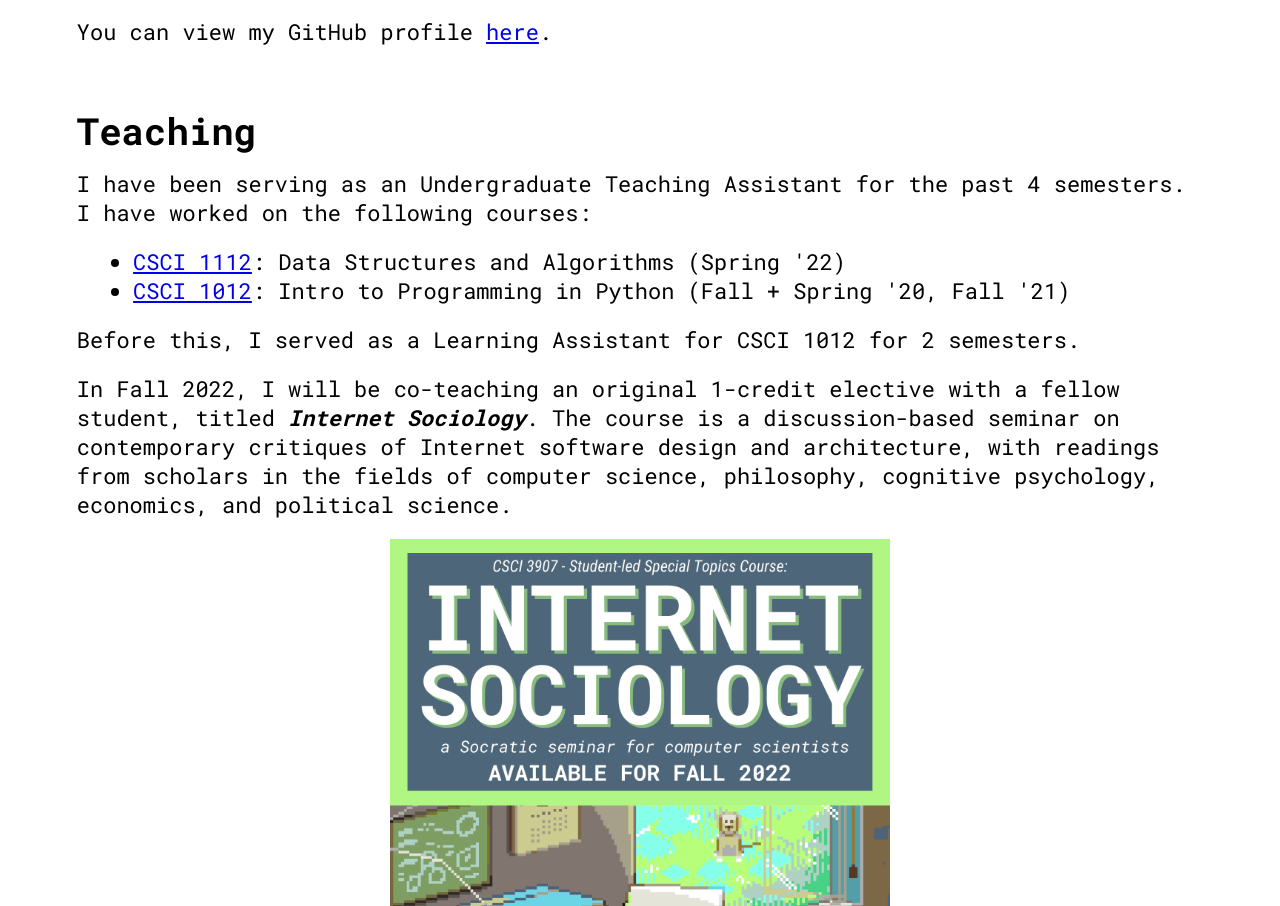
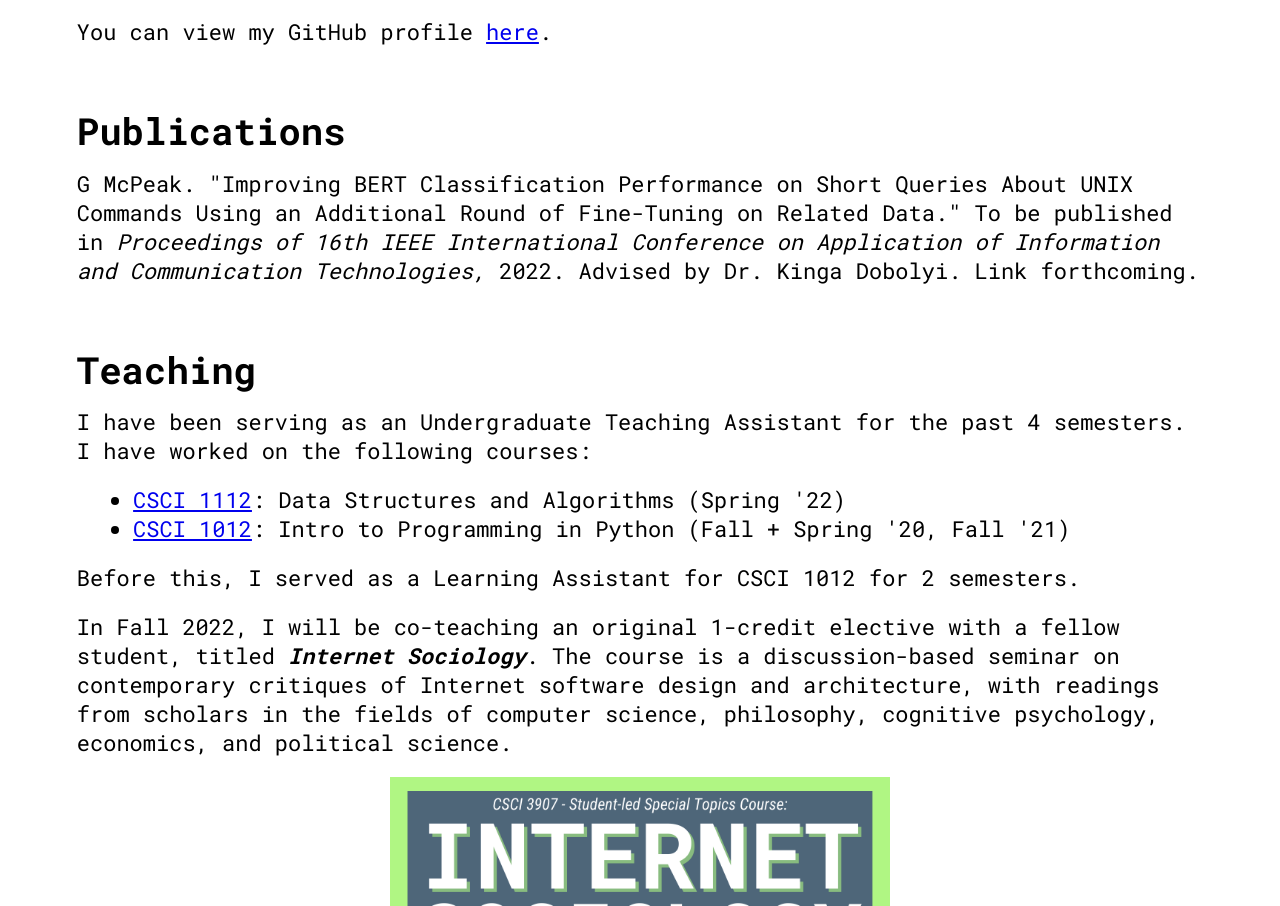
Before and after one commit to gmcpeak/site, a plain HTML site: page index.html in a window 1280 px wide. Shown: the part 823-1729 px from the top of the page. Drawn offline with Linux system fonts and the light colour scheme.

Commit message:
Added forthcoming paper to Publications section

```diff
--- a/index.html
+++ b/index.html
@@ -21,6 +21,10 @@
                 <p>I am employing Machine Learning and Natural Language Processing techniques to develop new features for Command-Line Interfaces (CLIs) in order to make them easier for users to learn and become comfortable with. These features include autocorrect, predictive text, and a system for recommending relevant commands to users based on their own unique questions. My work is being advised by <a href = "https://www2.seas.gwu.edu/~kinga/">Dr. Kinga Dobolyi</a>.</p>
                 <p>You can view my GitHub profile <a href = "https://github.com/gmcpeak">here</a>.</p>
             </div>
+            <div id = "publications" class = "section">
+                <h2>Publications</h2>
+                <p>G McPeak. "Improving BERT Classification Performance on Short Queries About UNIX Commands Using an Additional Round of Fine-Tuning on Related Data." To be published in <i>Proceedings of 16th IEEE International Conference on Application of Information and Communication Technologies,</i> 2022. Advised by Dr. Kinga Dobolyi. Link forthcoming.</p>
+            </div>
             <div id = "teaching" class = "section">
                 <h2>Teaching</h2>
                 <p>I have been serving as an Undergraduate Teaching Assistant for the past 4 semesters. I have worked on the following courses:</p>
```
